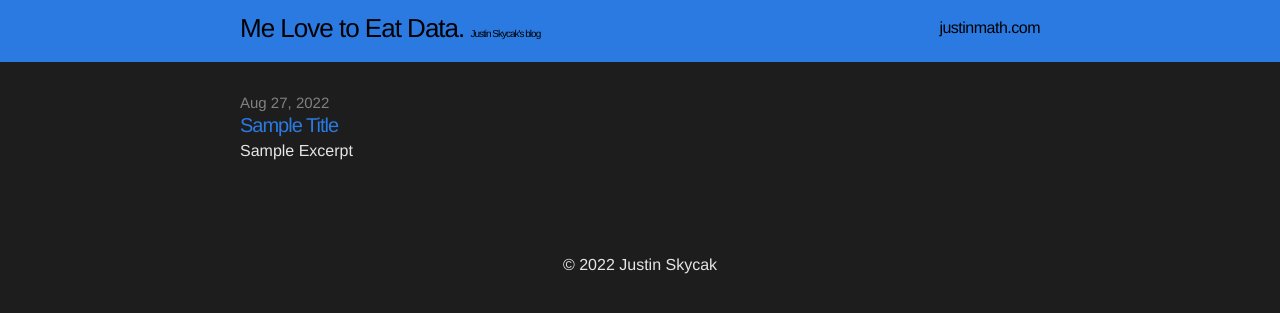
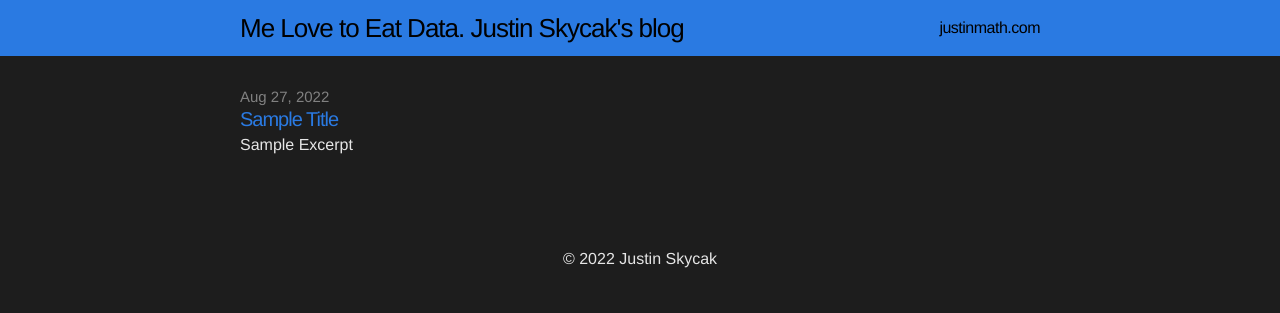
Before and after one commit to quantmonster/quantmonster.github.io, a Jekyll site: the page built from index.html, in a window 1280 px wide. Shown: the top 313 px of the page. Built offline with Jekyll 4.4.1, drawn with Linux system fonts in a browser that asks for light colours.

Commit message:
Update header.html

```diff
--- a/_includes/header.html
+++ b/_includes/header.html
@@ -2,7 +2,7 @@
 
   <div class="wrap">
 
-    <a class="site-title" href="{{ site.baseurl }}/">Me Love to Eat Data. <font size="1em">Justin Skycak's blog</font></a>
+    <a class="site-title" href="{{ site.baseurl }}/">Me Love to Eat Data. <font style="text-decoration:none; size:1.5em">Justin Skycak's blog</font></a>
 
     <nav class="site-nav">
 
```
